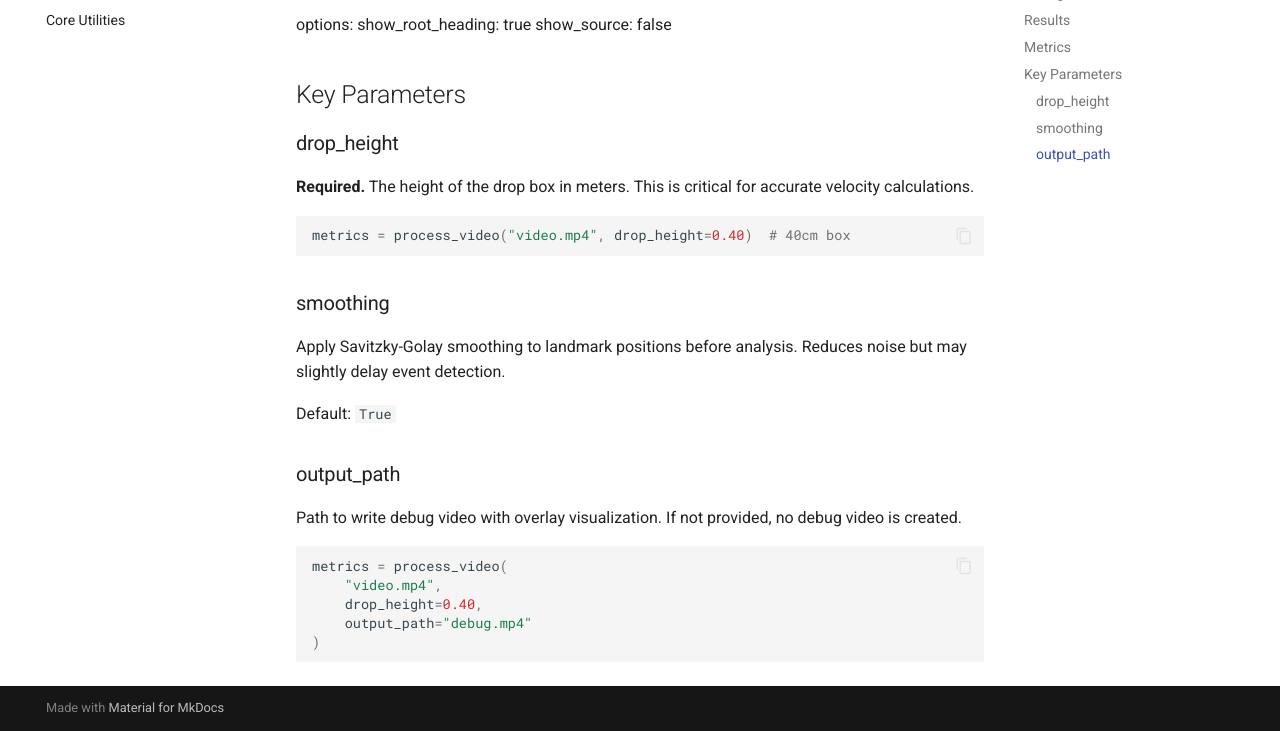
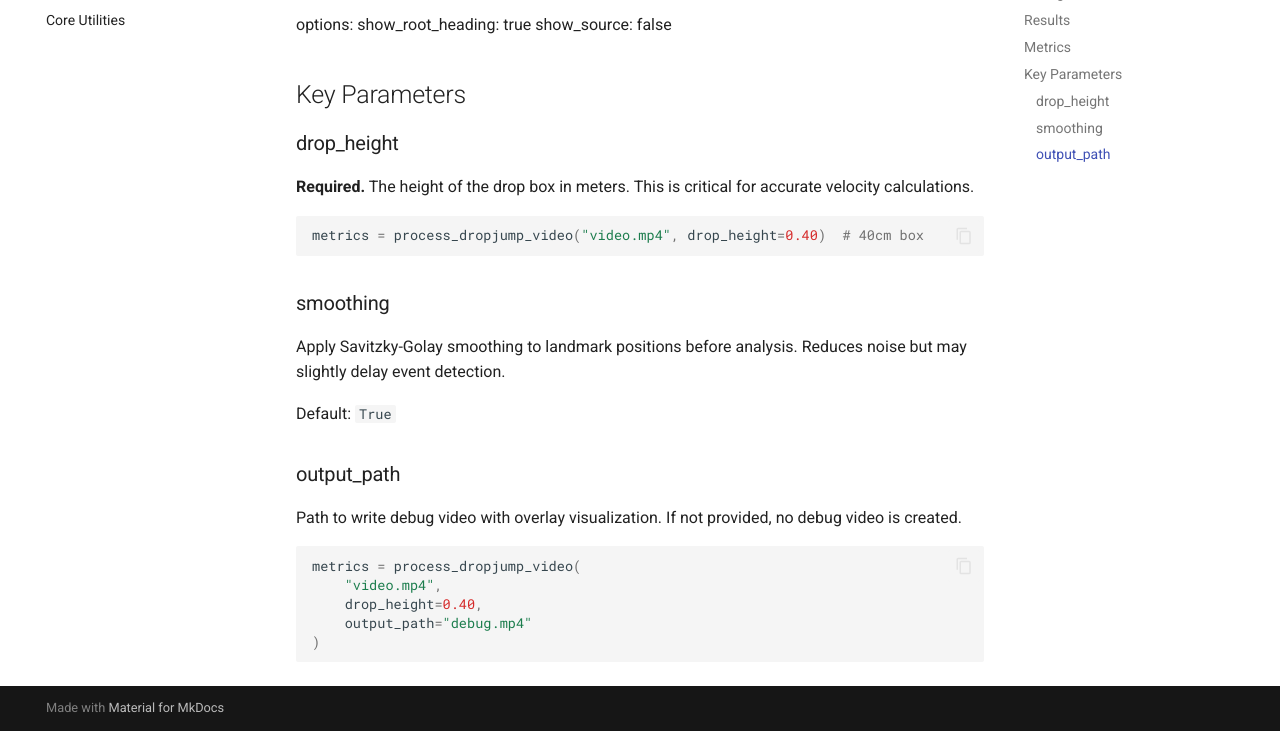
Before and after one commit to feniix/kinemotion, an MkDocs documentation site: the page built from docs/api/dropjump.md, in a window 1280 px wide and 900 px high, scrolled down 1501 px, cut to the strip 169-900 px from the top of the window. Built offline with MkDocs 1.6.1 and Material for MkDocs 9.7.7, drawn with Linux system fonts in a browser that asks for light colours; comment, search, counter and statistics services are not loaded; some of the changed text lies outside the part shown.

Commit message:
fix(docs): update mkdocstrings references to renamed API functions
Update mkdocstrings auto-generated documentation references:
- process_video → process_dropjump_video
- process_videos_bulk → process_dropjump_videos_bulk
- VideoConfig → DropJumpVideoConfig
- VideoResult → DropJumpVideoResult

This fixes the documentation build failure caused by the API rename.

````diff
--- a/docs/api/dropjump.md
+++ b/docs/api/dropjump.md
@@ -7,7 +7,7 @@
 ```python
 from kinemotion import process_dropjump_video
 
-metrics = process_video(
+metrics = process_dropjump_video(
     video_path="dropjump.mp4",
     drop_height=0.40,  # meters
     output_path="debug.mp4",  # optional
@@ -21,26 +21,26 @@
 
 ## Main Functions
 
-::: kinemotion.api.process_video
+::: kinemotion.api.process_dropjump_video
 options:
 show_root_heading: true
 show_source: false
 
-::: kinemotion.api.process_videos_bulk
+::: kinemotion.api.process_dropjump_videos_bulk
 options:
 show_root_heading: true
 show_source: false
 
 ## Configuration
 
-::: kinemotion.api.VideoConfig
+::: kinemotion.api.DropJumpVideoConfig
 options:
 show_root_heading: true
 show_source: false
 
 ## Results
 
-::: kinemotion.api.VideoResult
+::: kinemotion.api.DropJumpVideoResult
 options:
 show_root_heading: true
 show_source: false
@@ -59,7 +59,7 @@
 **Required.** The height of the drop box in meters. This is critical for accurate velocity calculations.
 
 ```python
-metrics = process_video("video.mp4", drop_height=0.40)  # 40cm box
+metrics = process_dropjump_video("video.mp4", drop_height=0.40)  # 40cm box
 ```
 
 ### smoothing
@@ -73,7 +73,7 @@
 Path to write debug video with overlay visualization. If not provided, no debug video is created.
 
 ```python
-metrics = process_video(
+metrics = process_dropjump_video(
     "video.mp4",
     drop_height=0.40,
     output_path="debug.mp4"
````
